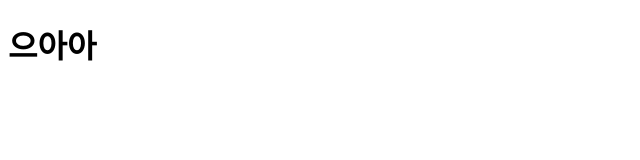
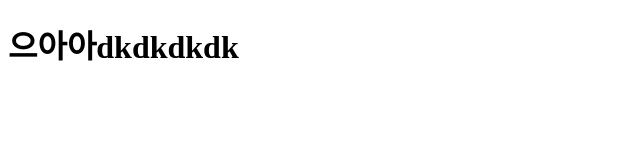
Before and after one commit to youhavetopay/2020-summer, a plain HTML site: page index.html in a window 1280 px wide. Shown: the whole page, without its empty margins (0-640 px from the left). Drawn offline with Linux system fonts and the light colour scheme.

Commit message:
테스트
아아ㅏㅇ아ㅏ아아

```diff
--- a/index.html
+++ b/index.html
@@ -5,6 +5,6 @@
     <title></title>
   </head>
   <body>
-    <h1>으아아</h1>
+    <h1>으아아dkdkdkdk</h1>
   </body>
 </html>
```
